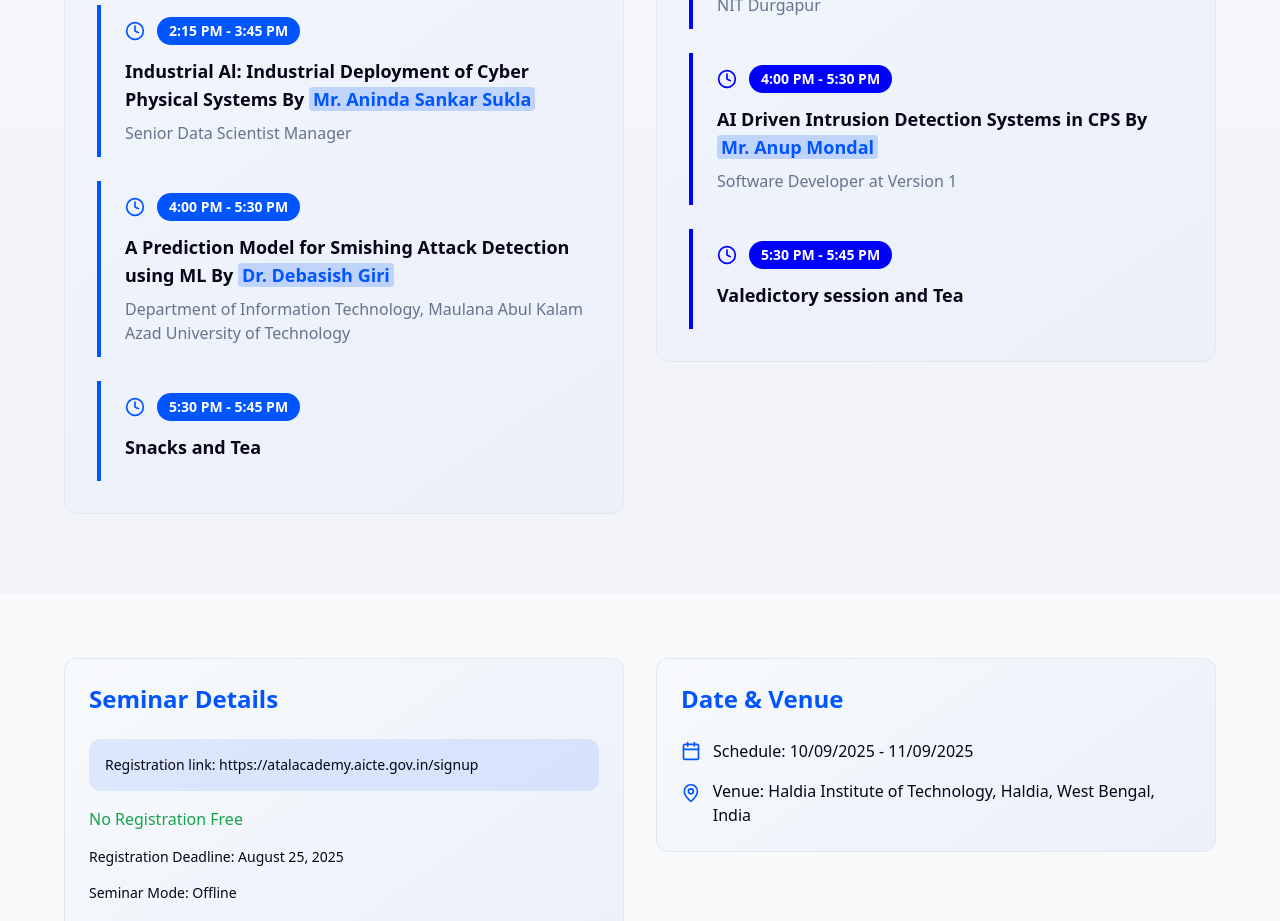
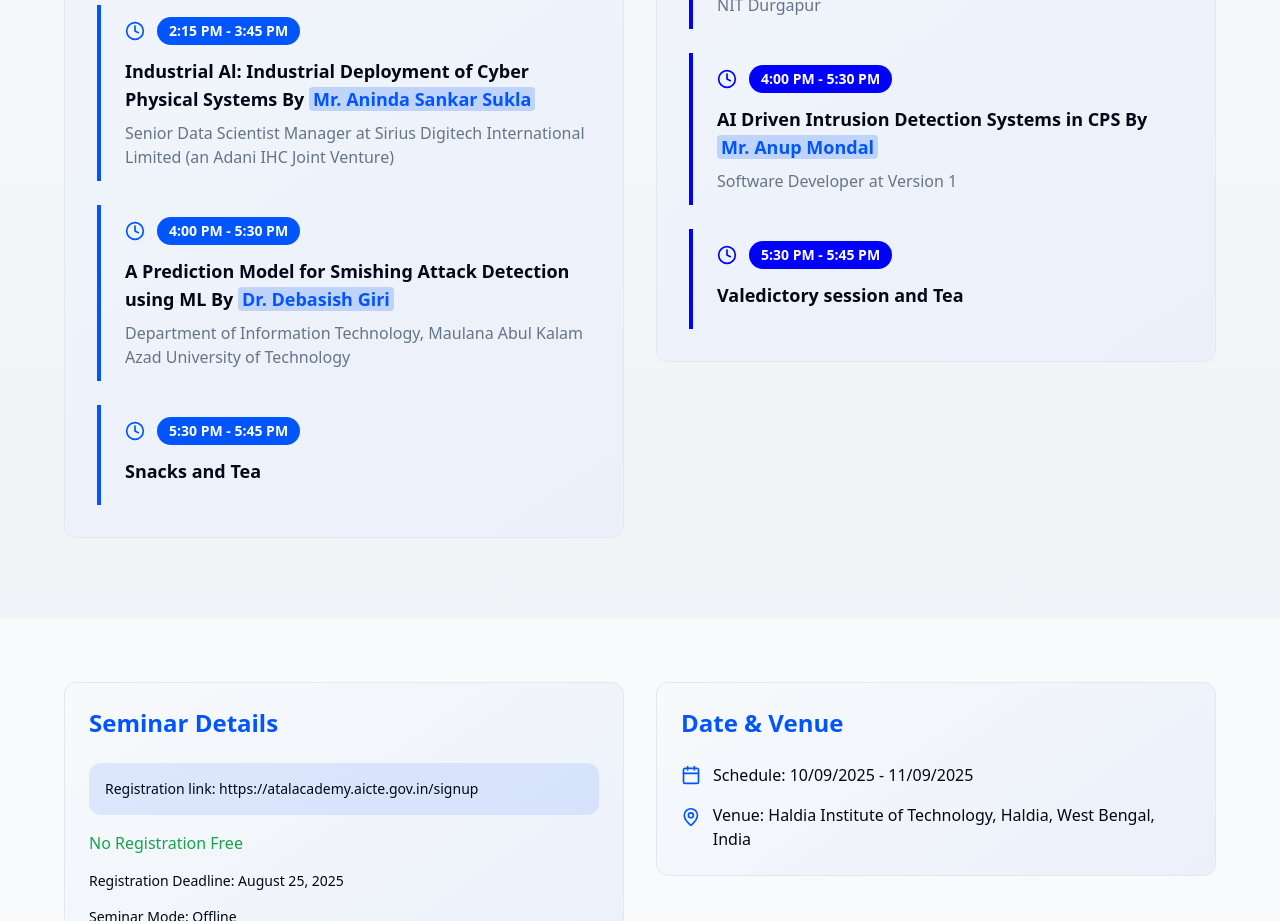
Before and after one commit to leo-soumyajit/seminar-website-it-dept, a React (Vite) app: page / in a window 1280 px wide. Shown: the part 5560-6481 px from the top of the page. Built offline with nearby package versions, Linux system fonts and the light colour scheme.

Commit message:
changes 3.0

```diff
--- a/src/data/content.ts
+++ b/src/data/content.ts
@@ -90,7 +90,7 @@ export const content = {
   { time: "10:00 AM - 11:30 AM", topic: "Challenges and Recent Solutions in Cyber Security By Dr. Sangram Ray", speaker: "Associate Professor of Computer Science and Engineering, NIT Sikkim" },
   { time: "11:45 AM - 1:15 PM", topic: "Recommendation Challenge: Apprehend the Customer Perception by Prof. Dr. Sankhayan Choudhury", speaker: "Computer Science and Engineering, CU" },
   { time: "1:15 PM - 2:15 PM", topic: "Lunch Break", speaker: "" },
-  { time: "2:15 PM - 3:45 PM", topic: "Industrial Al: Industrial Deployment of Cyber Physical Systems By Mr. Aninda Sankar Sukla", speaker: "Senior Data Scientist Manager" },
+  { time: "2:15 PM - 3:45 PM", topic: "Industrial Al: Industrial Deployment of Cyber Physical Systems By Mr. Aninda Sankar Sukla", speaker: "Senior Data Scientist Manager at Sirius Digitech International Limited (an Adani IHC Joint Venture)" },
   { time: "4:00 PM - 5:30 PM", topic: "A Prediction Model for Smishing Attack Detection using ML By Dr. Debasish Giri", speaker: "Department of Information Technology, Maulana Abul Kalam Azad University of Technology" },
   { time: "5:30 PM - 5:45 PM", topic: "Snacks and Tea", speaker: "" }
 ]
```
